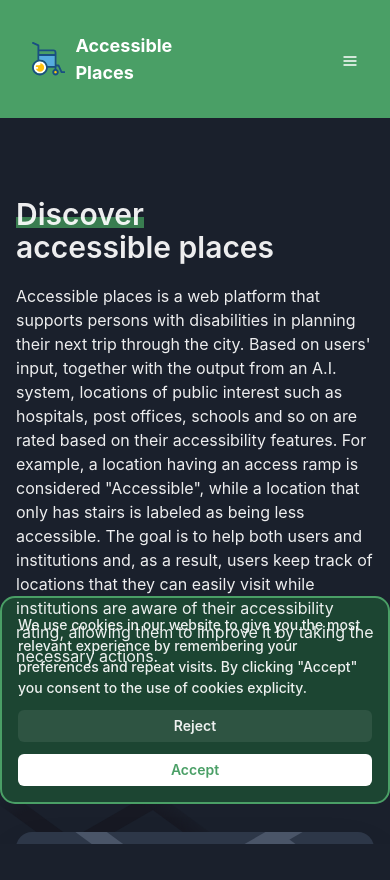
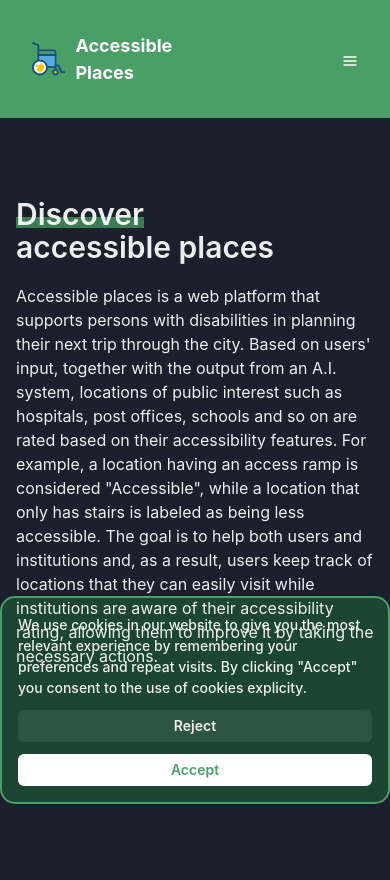
Before and after one commit to remusplesa/hackathon-accessibility-app, a React (Vite) app in the folder accessible-places-frontend/: page / in a window 390 px wide. Before the commit the page ends 844 px from the top, so only its background shows below. Built offline with nearby package versions, Linux system fonts and the light colour scheme; no server answers.

Commit message:
fiexed homescreen

```diff
--- a/accessible-places-frontend/src/pages/HomePage/HomePage.tsx
+++ b/accessible-places-frontend/src/pages/HomePage/HomePage.tsx
@@ -13,13 +13,13 @@ import Wallpaper from '../../assets/wallpaper.svg'
 import TransparentMap from '../../assets/map-transparent.svg'
 import { PulsePin } from '../../components/PulsePin/PulsePin';
 import { useNavigate } from 'react-router-dom';
-
+import { useMediaQuery } from '@chakra-ui/react'
 export function HomePage() {
     const navigate = useNavigate();
-
+    const [isMobileL] = useMediaQuery('(max-width: 425px)')
     return (
 
-        <Container maxW={'7xl'} position='relative' overflow={"hidden"}>
+        <Container maxW={'7xl'} position='relative' >
             <Stack
                 align={'center'}
                 spacing={{ base: 8, md: 10 }}
@@ -92,6 +92,7 @@ export function HomePage() {
                     justify={'center'}
                     align={'center'}
                     position={'relative'}
+                    display={isMobileL ? 'none' : 'flex'}
                 >
                     <Image
                         alt={'Hero Image'}
```
